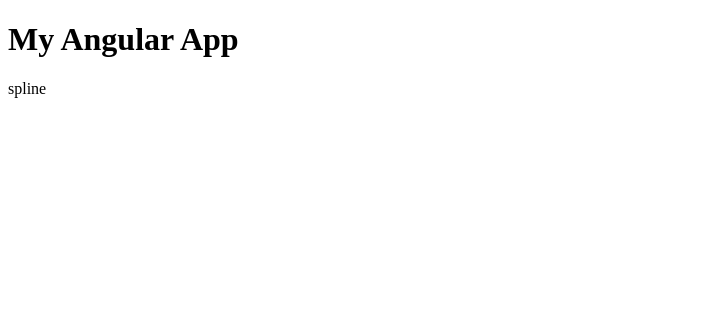
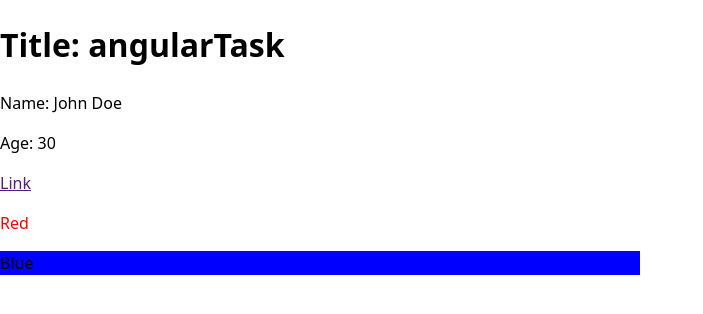
Before and after one commit to Ivanna9/AngularTask, an Angular app: page / in a window 1280 px wide. Shown: the top 314 px of the page, without its empty margins (0-703 px from the left). Built offline with nearby package versions, Linux system fonts and the light colour scheme.

Commit message:
Add initial styles and update app structure with title and person details

```diff
--- a/src/app/app.css
+++ b/src/app/app.css
@@ -0,0 +1,7 @@
+.red {
+  color: red;
+}
+
+.blue {
+  color: blue;
+}
--- a/src/app/app.html
+++ b/src/app/app.html
@@ -1,2 +1,16 @@
-<main><h1>My Angular App</h1></main>
-spline
+<main>
+  <h1>Title: {{ title }}</h1>
+  <div>
+    <p>Name: {{ person.name }}</p>
+    <p>Age: {{ person.age }}</p>
+  </div>
+
+  <a href="" [title]="tooltip">Link</a>
+
+  <!-- style -->
+  <p class="red"></p>
+  <p style="color: red">Red</p>
+  <!--  -->
+  <p [class]="cssClass"></p>
+  <p [style]="inlineStyle">Blue</p>
+</main>
--- a/src/app/app.ts
+++ b/src/app/app.ts
@@ -8,5 +8,18 @@ import { RouterOutlet } from '@angular/router';
   styleUrl: './app.css',
 })
 export class App {
-  protected readonly title = signal('angular-task');
+  title = 'angularTask';
+  person = {
+    name: 'John Doe',
+    age: 30,
+  };
+
+  tooltip = 'This is a tooltip';
+
+  inlineStyle = {
+    background: 'blue',
+    width: '50%',
+  };
+
+  cssClass = 'blue';
 }
--- a/src/styles.css
+++ b/src/styles.css
@@ -1 +1,21 @@
 /* You can add global styles to this file, and also import other style files */
+
+body {
+  font-family:
+    system-ui,
+    -apple-system,
+    BlinkMacSystemFont,
+    'Segoe UI',
+    Roboto,
+    'Helvetica Neue',
+    Arial,
+    'Noto Sans',
+    sans-serif,
+    'Apple Color Emoji',
+    'Segoe UI Emoji',
+    'Segoe UI Symbol',
+    'Noto Color Emoji';
+  line-height: 1.5;
+  margin: 0;
+  padding: 0;
+}
```
